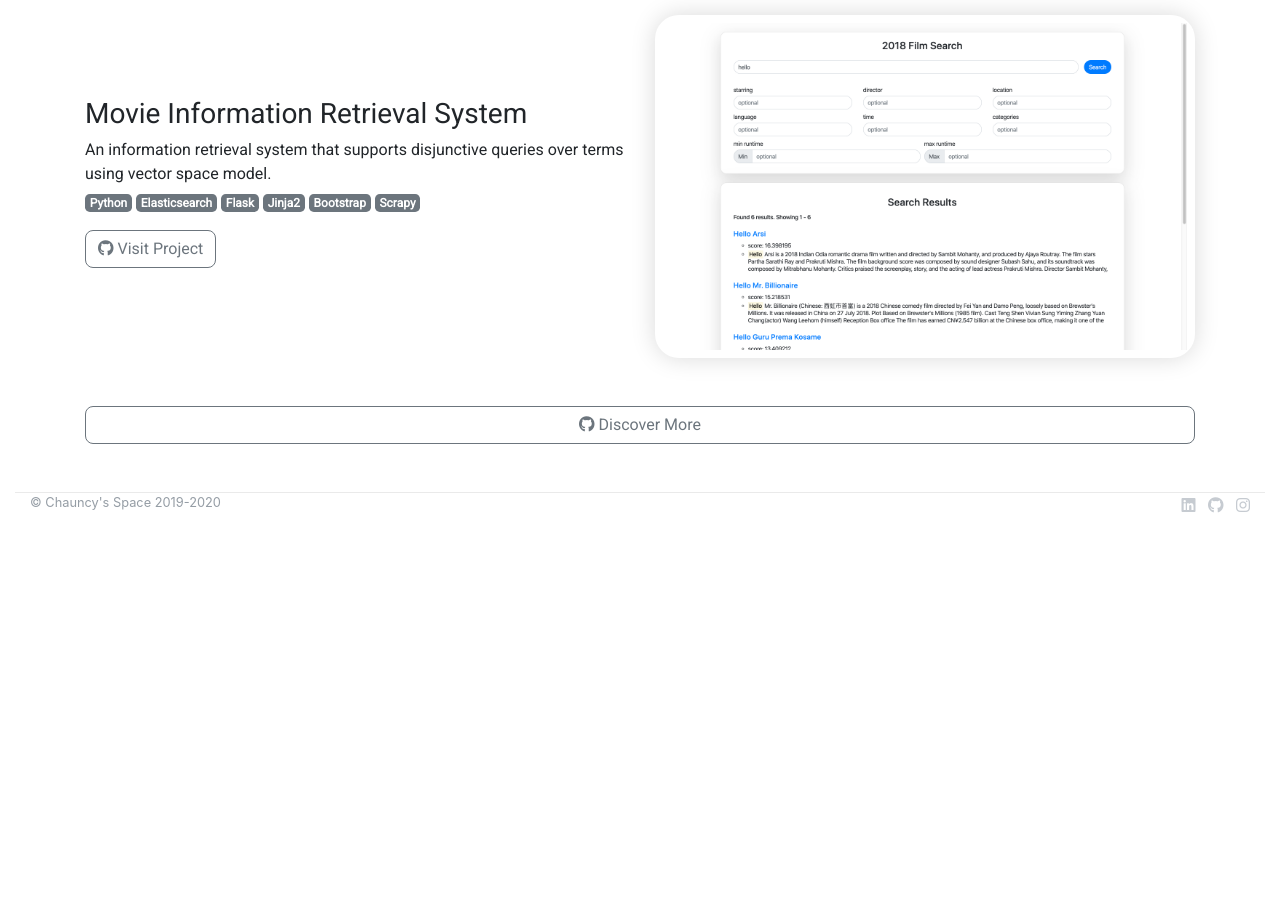
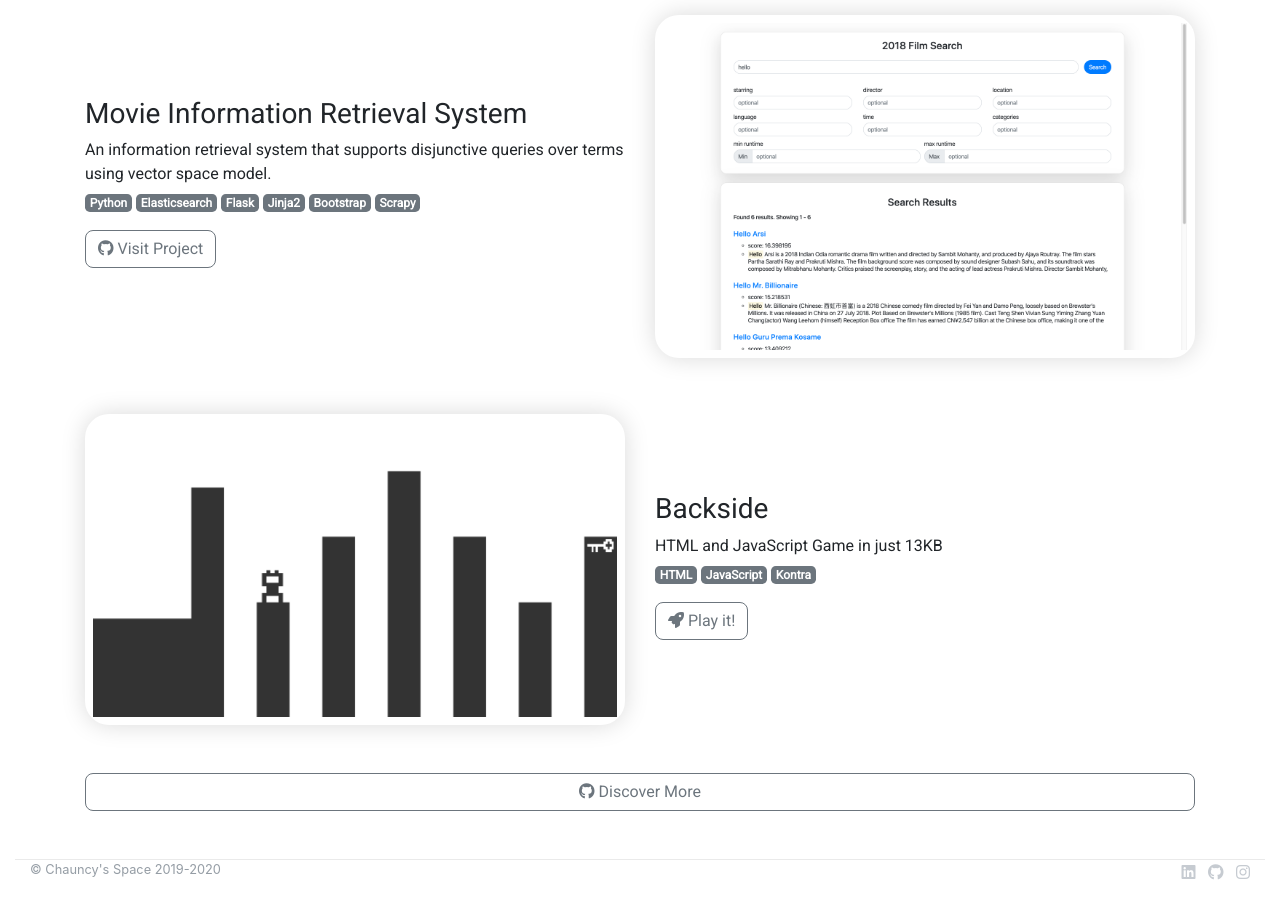
Before and after one commit to chauncyf/chauncyf.github.io, a Jekyll site: the page built from index.html, in a window 1280 px wide and 900 px high, scrolled down 3032 px. Built offline with Jekyll 4.4.1, drawn with Linux system fonts in a browser that asks for light colours; nearby versions of some CDN libraries; comment, search, counter and statistics services are not loaded; before the commit the page ends 3565 px from its top, so only the background shows below that.

Commit message:
update backside

```diff
--- a/index.html
+++ b/index.html
@@ -217,6 +217,36 @@ permalink: /
             </div>
         </div>
 
+        <div class="row align-items-center mb-5">
+            <div class="col">
+                <div class="jumbotron text-center p-2 my-2" style="cursor: pointer" data-toggle="modal"
+                     data-target="#img-backside">
+                    <img src="assets/backside.png" class="img-fluid" alt="Backside">
+                </div>
+            </div>
+            <div class="col-md">
+                <h3>Backside</h3>
+                <p class="mb-1">HTML and JavaScript Game in just 13KB</p>
+                <p>
+                    <span class="badge badge-secondary">HTML</span>
+                    <span class="badge badge-secondary">JavaScript</span>
+                    <span class="badge badge-secondary">Kontra</span>
+                </p>
+                <a class="btn btn-outline-secondary" href="{% link _posts/2020-04-15-backside.md %}" role="button">
+                    <i class="fas fa-rocket"></i> Play it!</a>
+            </div>
+        </div>
+        <div class="modal fade" id="img-backside" tabindex="-1" role="dialog"
+             aria-labelledby="exampleModalCenterTitle" aria-hidden="true">
+            <div class="modal-dialog modal-dialog-centered modal-pic" role="document">
+                <div class="modal-content">
+                    <div class="modal-body p-0">
+                        <img src="assets/backside.png" class="img-fluid" alt="Backside">
+                    </div>
+                </div>
+            </div>
+        </div>
+
         <a class="btn btn-outline-secondary btn-block mb-5" href="https://github.com/chauncyf" role="button"><i
                 class="fab fa-github"></i> Discover More</a>
     </div>
```
Also changed, not shown: _posts/2020-04-15-backside.md (+3 -1 lines), assets/backside.png (added).
